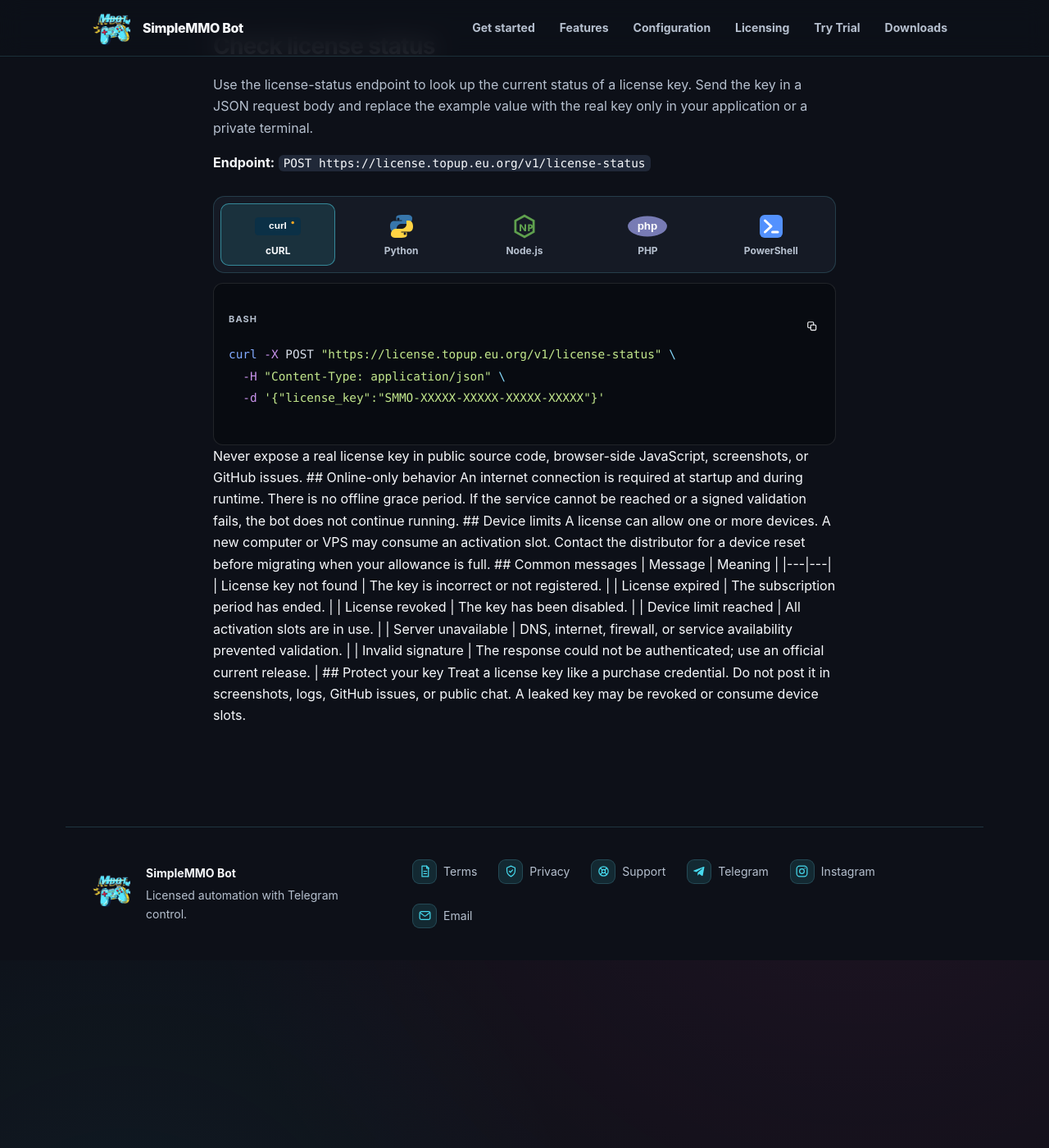
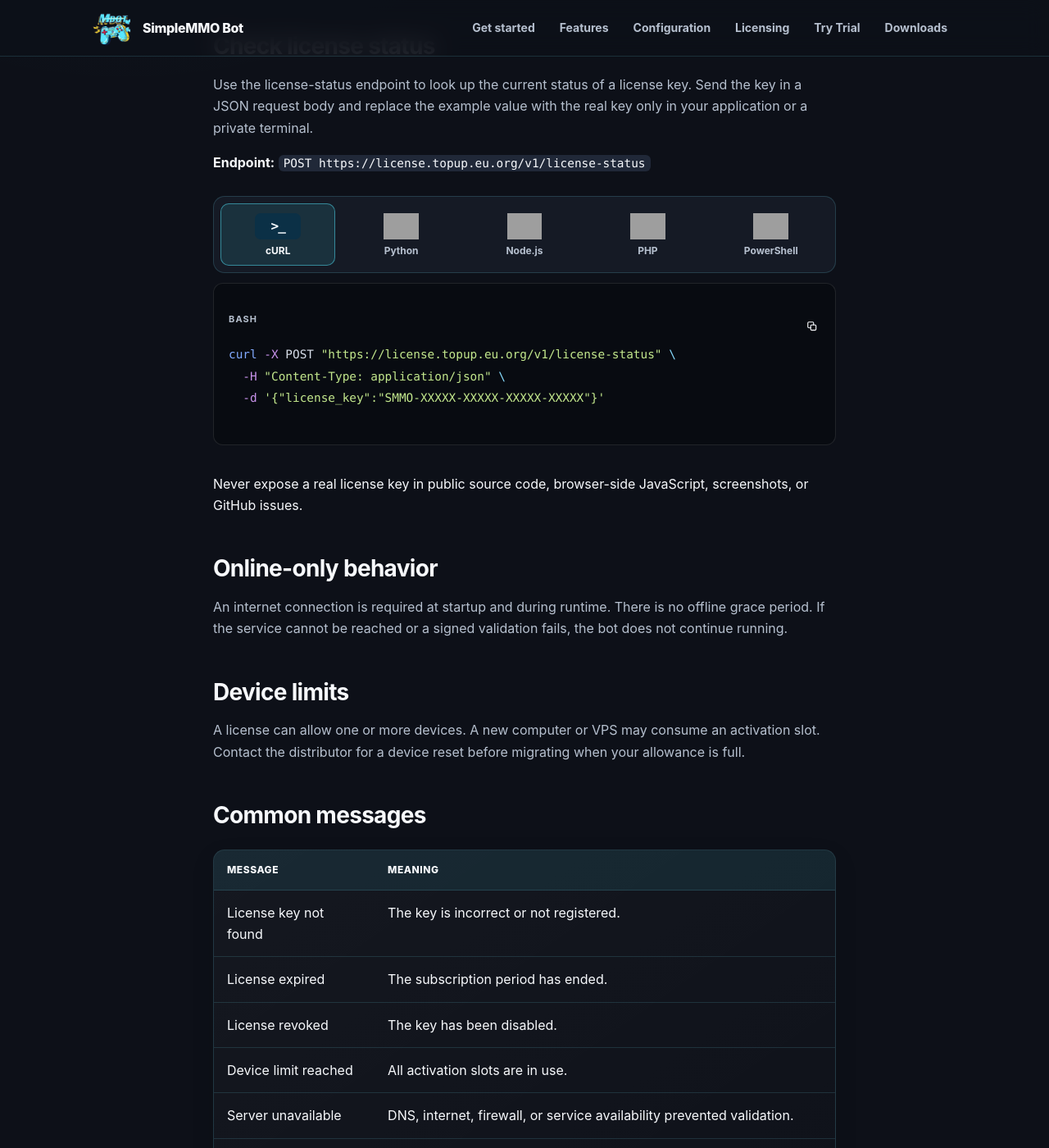
Before and after one commit to SMMURDA/simplemmo-bot, a Jekyll site: the page built from licensing.md, in a window 1280 px wide and 1400 px high, scrolled down 1133 px. Shown: the whole window at 82% size. Built offline with Jekyll 4.4.1, drawn with Linux system fonts in a browser that asks for light colours; before the commit the page ends 2304 px from its top, so only the background shows below that; some of the changed text lies outside the part shown; grey boxes are pictures that could not be loaded.

Commit message:
fixed logo svg

```diff
--- a/_layouts/default.html
+++ b/_layouts/default.html
@@ -7,7 +7,7 @@
   <meta name="theme-color" content="#0d1018">
   {% seo %}
   <link rel="icon" type="image/png" href="/assets/images/mbot-favicon.png">
-  <link rel="stylesheet" href="/assets/css/site.css?v=20260719-3">
+  <link rel="stylesheet" href="/assets/css/site.css?v=20260719-4">
 </head>
 <body>
   <a class="skip-link" href="#main-content">Skip to content</a>
@@ -64,6 +64,6 @@
       </a>
     </nav>
   </footer>
-  <script src="/assets/js/site.js?v=20260719-3" defer></script>
+  <script src="/assets/js/site.js?v=20260719-4" defer></script>
 </body>
 </html>
--- a/assets/css/site.css
+++ b/assets/css/site.css
@@ -735,3 +735,7 @@
 .license-logo-frame img.license-language-logo--curl { width: 56px; }
 .license-logo-frame img.license-language-logo--php { width: 52px; }
 @media (max-width: 620px) { .license-example-tabs { gap: 4px; padding: 5px; } .license-example-tab { min-width: 0; min-height: 70px; padding: 7px 2px; font-size: 10px; } .license-logo-frame { width: 42px; } .license-logo-frame img { max-width: 42px; height: 28px; } .license-logo-frame img.license-language-logo--curl { width: 42px; } .license-logo-frame img.license-language-logo--php { width: 42px; } }
+
+/* External UXWing marks and a lightweight terminal glyph for cURL. */
+.license-logo-frame--curl { display: grid; place-items: center; background: #0b3046; border-radius: 7px; }
+.license-curl-mark { color: #f6fbff; font: 800 16px/1 ui-monospace, SFMono-Regular, Menlo, Consolas, monospace; letter-spacing: -1px; }
--- a/licensing.md
+++ b/licensing.md
@@ -51,11 +51,11 @@
 
 <div class="license-examples" data-license-examples>
   <div class="license-example-tabs" role="tablist" aria-label="License status examples">
-    <button class="license-example-tab is-active" type="button" role="tab" id="license-tab-curl" aria-selected="true" aria-controls="license-panel-curl" data-license-tab="curl"><span class="license-logo-frame" aria-hidden="true"><img class="license-language-logo license-language-logo--curl" src="/assets/icons/languages/curl.svg" alt=""></span><span>cURL</span></button>
-    <button class="license-example-tab" type="button" role="tab" id="license-tab-python" aria-selected="false" aria-controls="license-panel-python" data-license-tab="python" tabindex="-1"><span class="license-logo-frame" aria-hidden="true"><img class="license-language-logo" src="/assets/icons/languages/python.svg" alt=""></span><span>Python</span></button>
-    <button class="license-example-tab" type="button" role="tab" id="license-tab-node" aria-selected="false" aria-controls="license-panel-node" data-license-tab="node" tabindex="-1"><span class="license-logo-frame" aria-hidden="true"><img class="license-language-logo" src="/assets/icons/languages/nodejs.svg" alt=""></span><span>Node.js</span></button>
-    <button class="license-example-tab" type="button" role="tab" id="license-tab-php" aria-selected="false" aria-controls="license-panel-php" data-license-tab="php" tabindex="-1"><span class="license-logo-frame" aria-hidden="true"><img class="license-language-logo license-language-logo--php" src="/assets/icons/languages/php.svg" alt=""></span><span>PHP</span></button>
-    <button class="license-example-tab" type="button" role="tab" id="license-tab-powershell" aria-selected="false" aria-controls="license-panel-powershell" data-license-tab="powershell" tabindex="-1"><span class="license-logo-frame" aria-hidden="true"><img class="license-language-logo" src="/assets/icons/languages/powershell.svg" alt=""></span><span>PowerShell</span></button>
+    <button class="license-example-tab is-active" type="button" role="tab" id="license-tab-curl" aria-selected="true" aria-controls="license-panel-curl" data-license-tab="curl"><span class="license-logo-frame license-logo-frame--curl" aria-hidden="true"><span class="license-curl-mark">&gt;_</span></span><span>cURL</span></button>
+    <button class="license-example-tab" type="button" role="tab" id="license-tab-python" aria-selected="false" aria-controls="license-panel-python" data-license-tab="python" tabindex="-1"><span class="license-logo-frame" aria-hidden="true"><img class="license-language-logo" src="https://uxwing.com/wp-content/themes/uxwing/download/brands-and-social-media/python-programming-language-icon.svg" alt=""></span><span>Python</span></button>
+    <button class="license-example-tab" type="button" role="tab" id="license-tab-node" aria-selected="false" aria-controls="license-panel-node" data-license-tab="node" tabindex="-1"><span class="license-logo-frame" aria-hidden="true"><img class="license-language-logo" src="https://uxwing.com/wp-content/themes/uxwing/download/brands-and-social-media/node-js-icon.svg" alt=""></span><span>Node.js</span></button>
+    <button class="license-example-tab" type="button" role="tab" id="license-tab-php" aria-selected="false" aria-controls="license-panel-php" data-license-tab="php" tabindex="-1"><span class="license-logo-frame" aria-hidden="true"><img class="license-language-logo license-language-logo--php" src="https://uxwing.com/wp-content/themes/uxwing/download/file-and-folder-type/php-icon.svg" alt=""></span><span>PHP</span></button>
+    <button class="license-example-tab" type="button" role="tab" id="license-tab-powershell" aria-selected="false" aria-controls="license-panel-powershell" data-license-tab="powershell" tabindex="-1"><span class="license-logo-frame" aria-hidden="true"><img class="license-language-logo" src="https://uxwing.com/wp-content/themes/uxwing/download/brands-and-social-media/powershell-icon.svg" alt=""></span><span>PowerShell</span></button>
   </div>
   <div class="license-example-panels">
     <section class="license-example-panel" role="tabpanel" id="license-panel-curl" aria-labelledby="license-tab-curl" data-license-panel="curl">
@@ -121,6 +121,7 @@
       <div class="highlight"><pre><code class="language-powershell"><span class="nf">Invoke-RestMethod</span> <span class="k">-Uri</span> <span class="s">"https://license.topup.eu.org/v1/license-status"</span> <span class="k">-Method</span> Post <span class="k">-ContentType</span> <span class="s">"application/json"</span> <span class="k">-Body</span> <span class="s">'{"license_key":"SMMO-XXXX-XXXX-XXXX-XXXX"}'</span></code></pre></div>
     </section>
   </div>
+</div>
 
 <callout icon="⚠️">Never expose a real license key in public source code, browser-side JavaScript, screenshots, or GitHub issues.</callout>
 
```
